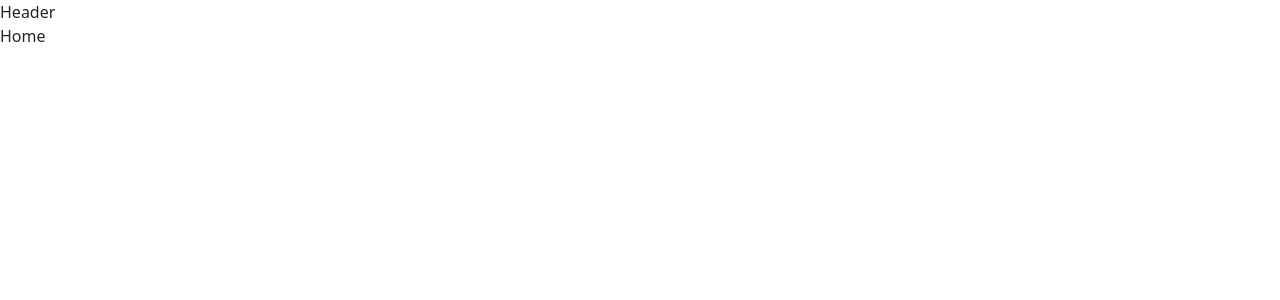
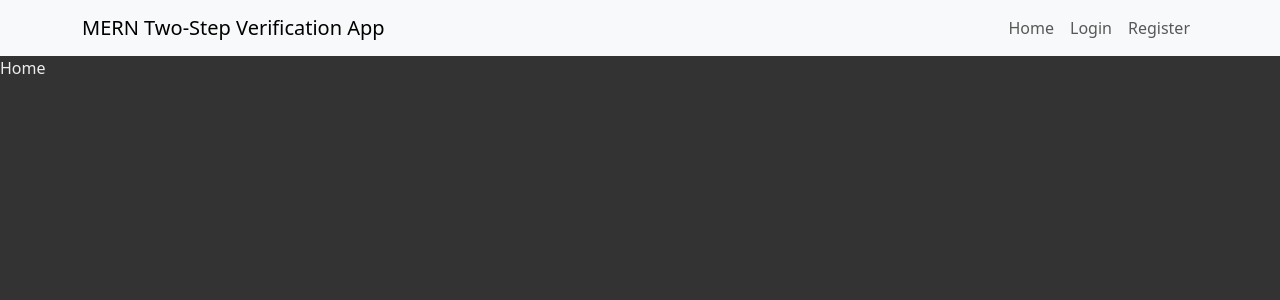
Before and after one commit to amariusj/MERN-Two-Step-Verification, a React (Create React App) app in the folder client/: page / in a window 1280 px wide. Shown: the top 300 px of the page. Built offline with nearby package versions, Linux system fonts and the light colour scheme.

Commit message:
Add Header

```diff
--- a/client/src/components/Headers/Header.js
+++ b/client/src/components/Headers/Header.js
@@ -1,10 +1,37 @@
 
 // Imports React to the JS File
+
 import React from 'react'
 
+// IMPORTS ALL BOOTSTRAP COMPONENTS
+
+import Navbar from 'react-bootstrap/Navbar'
+import Container from 'react-bootstrap/Container'
+import Nav from 'react-bootstrap/Nav'
+
+// IMPORT REACT ROUTER DOM COMPONENTS
+
+import { Link } from 'react-router-dom'
+
 // CREATE THE REACT FUNCTIONAL COMPONENT
+
 export default function Header() {
+
+
+
   return (
-    <div>Header</div>
+    <Navbar expand="lg" className="bg-light" variant="light">
+        <Container>
+            <Navbar.Brand as={Link} to="/">MERN Two-Step Verification App</Navbar.Brand>
+            <Navbar.Toggle aria-controls="menu" />
+            <Navbar.Collapse id="menu">
+                <Nav className="ms-auto">
+                    <Nav.Link as={Link} to="/">Home</Nav.Link>
+                    <Nav.Link as={Link} to="/login">Login</Nav.Link>
+                    <Nav.Link as={Link} to="/register">Register</Nav.Link>
+                </Nav>
+            </Navbar.Collapse>
+        </Container>
+    </Navbar>
   )
 }
--- a/client/src/index.css
+++ b/client/src/index.css
@@ -5,6 +5,8 @@
     sans-serif;
   -webkit-font-smoothing: antialiased;
   -moz-osx-font-smoothing: grayscale;
+  background-color: #333 !important;
+  color: #eee !important;
 }
 
 code {
```
Also changed, not shown: 1 other file (tests, documents, lock files or other folders).
